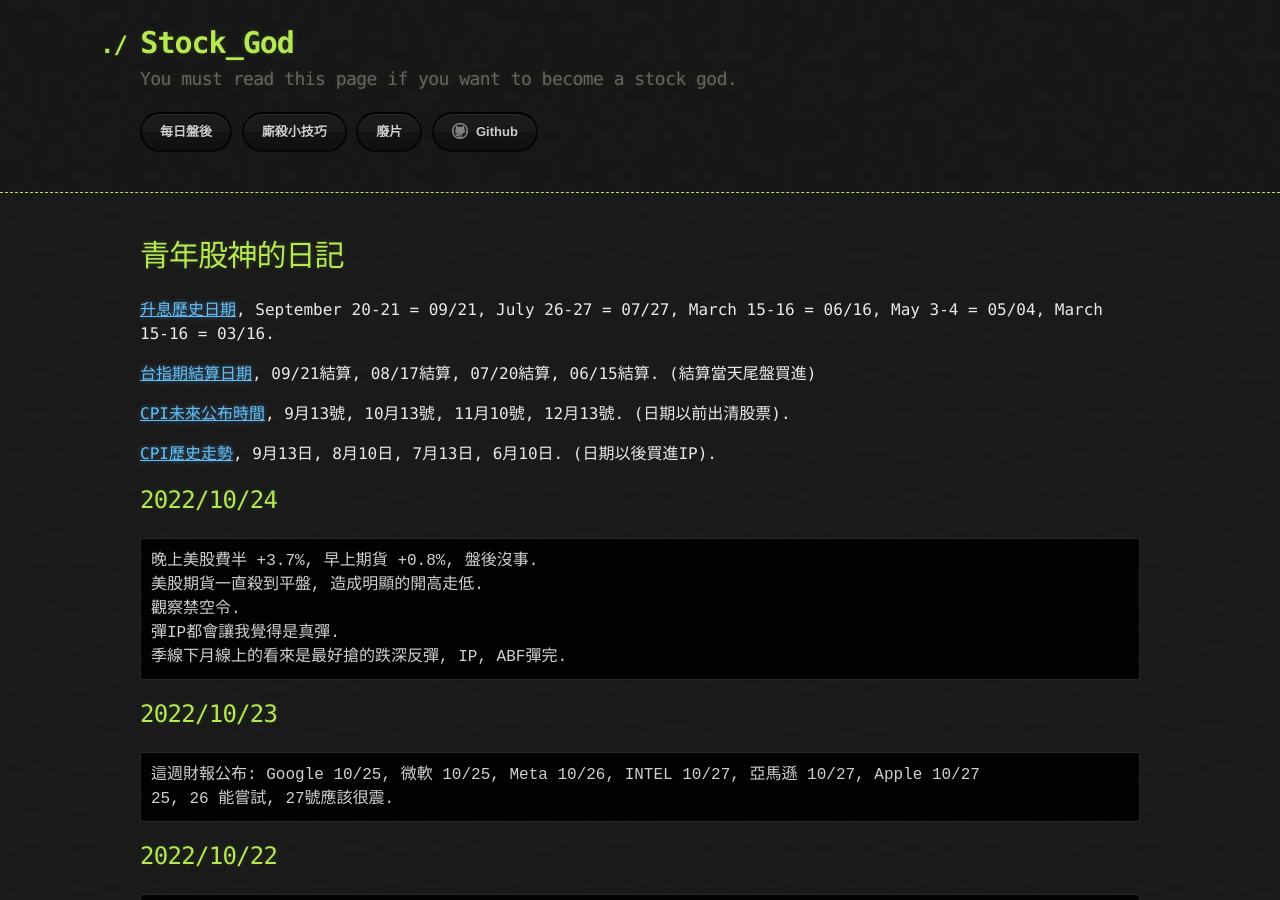
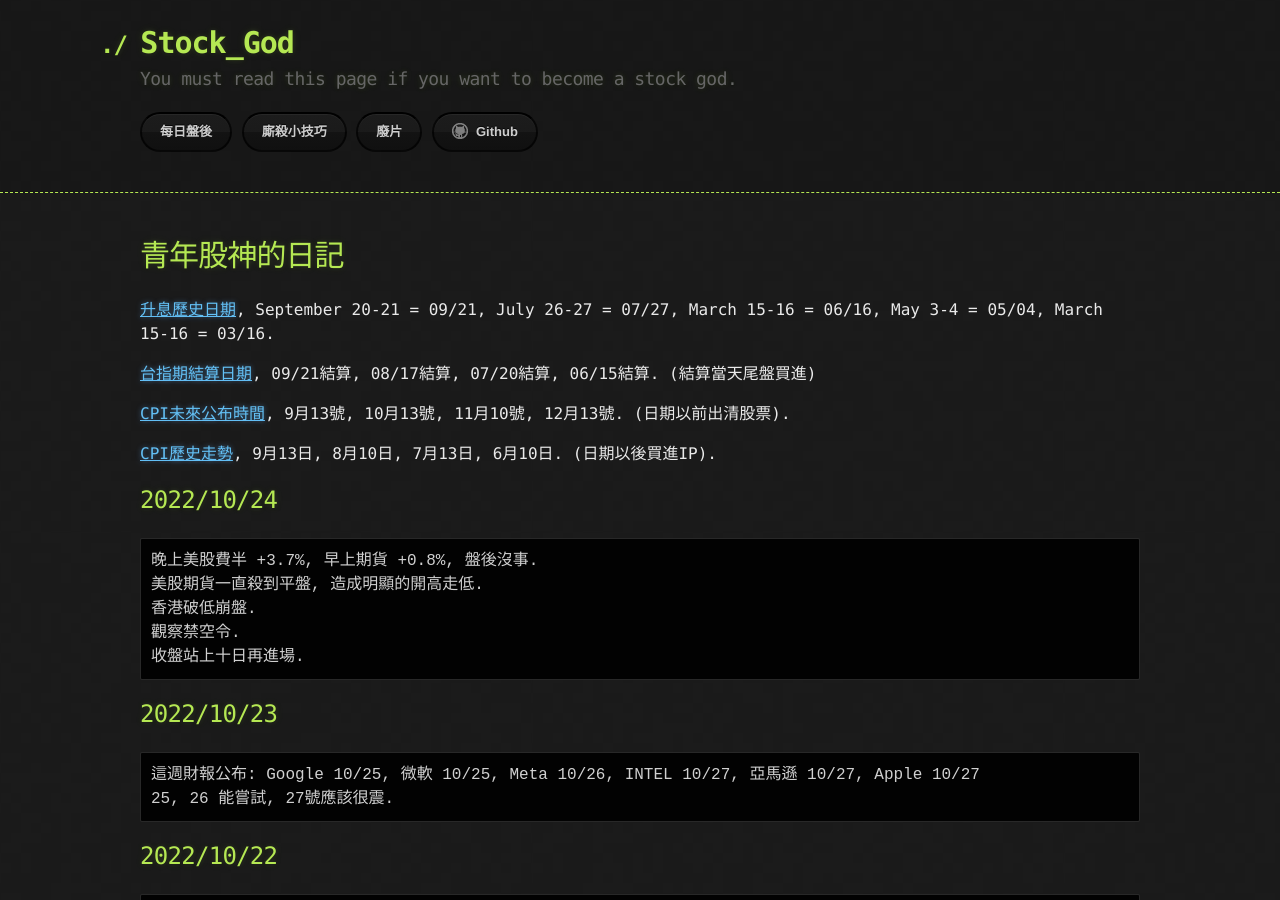
Before and after one commit to lepg5487/Stock_God, a Jekyll site: the page built from index.md, in a window 1280 px wide and 900 px high. Built offline with Jekyll 4.4.1, drawn with Linux system fonts in a browser that asks for light colours; our own code applies the rules of GitHub Pages for plain Markdown files.

Commit message:
Update index.md

````diff
--- a/index.md
+++ b/index.md
@@ -16,9 +16,9 @@ layout: testlayouts
 ```
 晚上美股費半 +3.7%, 早上期貨 +0.8%, 盤後沒事.
 美股期貨一直殺到平盤, 造成明顯的開高走低.
+香港破低崩盤.
 觀察禁空令.
-彈IP都會讓我覺得是真彈.
-季線下月線上的看來是最好搶的跌深反彈, IP, ABF彈完.
+收盤站上十日再進場.
 ```
 
 ## 2022/10/23
````
